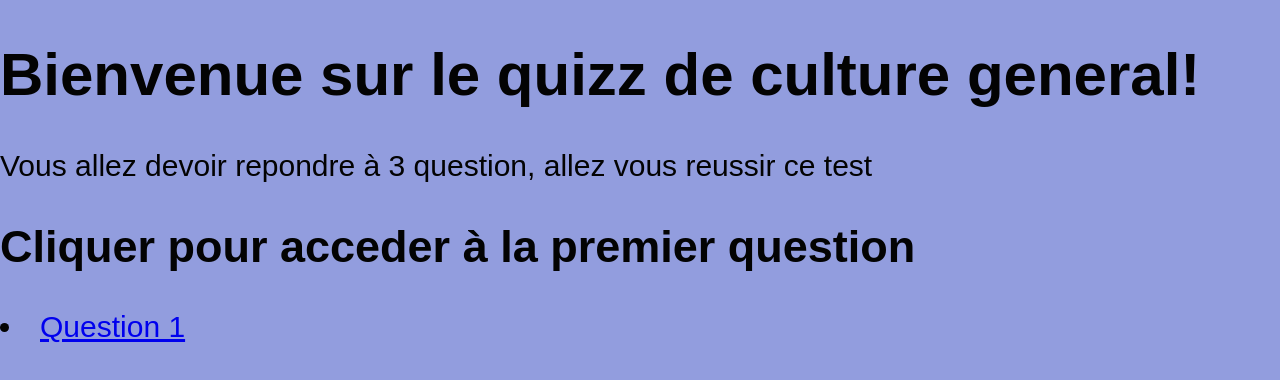
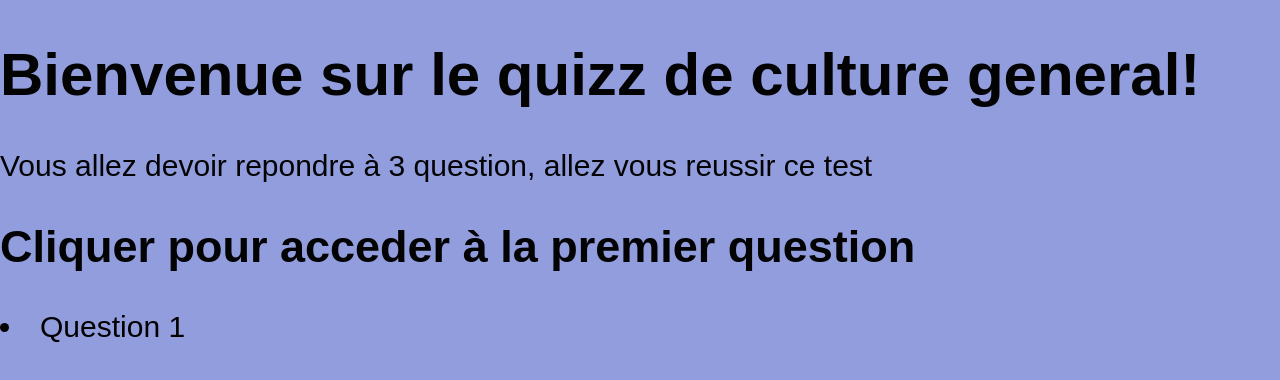
Before and after one commit to zola107/Examen-web-sujet-3, a plain HTML site: page index.html in a window 1280 px wide. Drawn offline with Linux system fonts and the light colour scheme.

```diff
--- a/style.css
+++ b/style.css
@@ -67,3 +67,8 @@ button:hover {
 .cache {
     display: none
 }
+
+.lien a {
+    text-decoration: none;
+    color: rgb(0, 0, 0);
+}
```
Also changed, not shown: Question3.html (+1 -1 lines), image/images/red-dead-redemption-2-trailer-dutch.jpg (added), script.js (line endings or trailing spaces), 1 other file.
